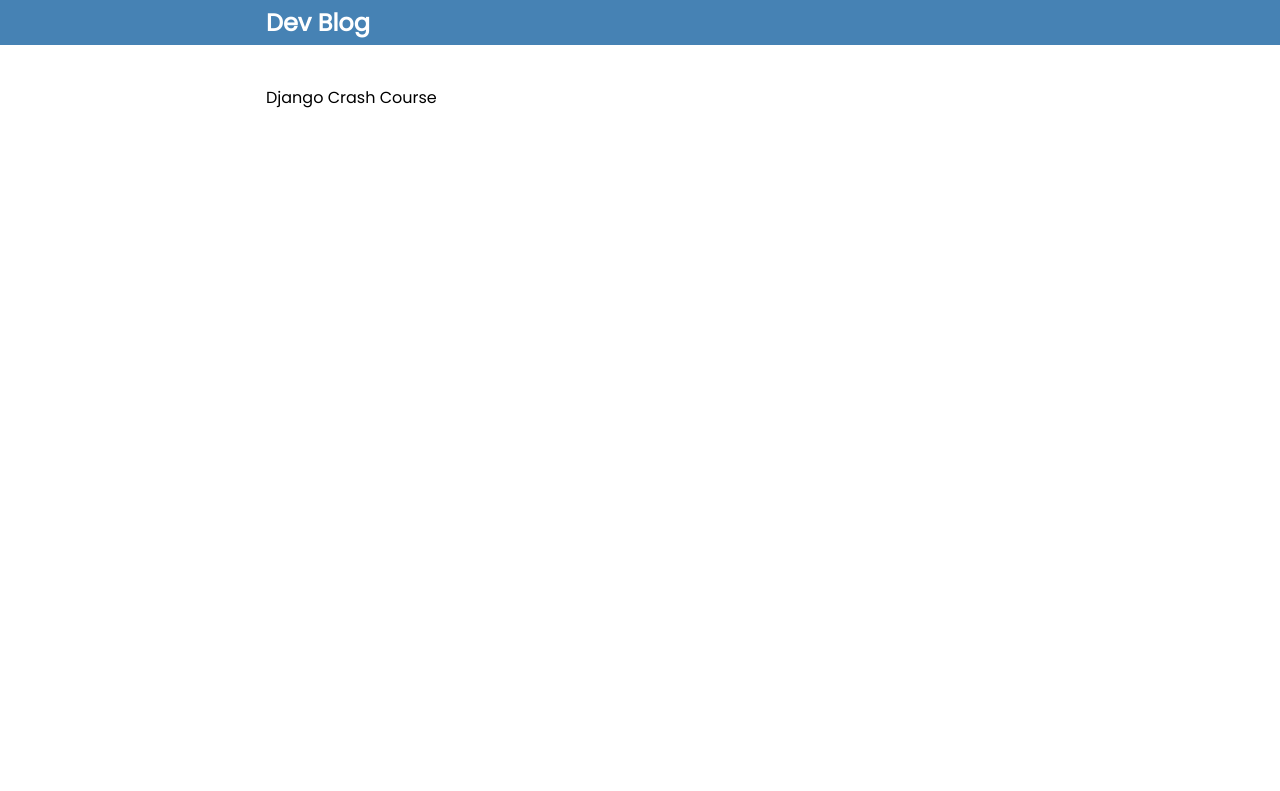
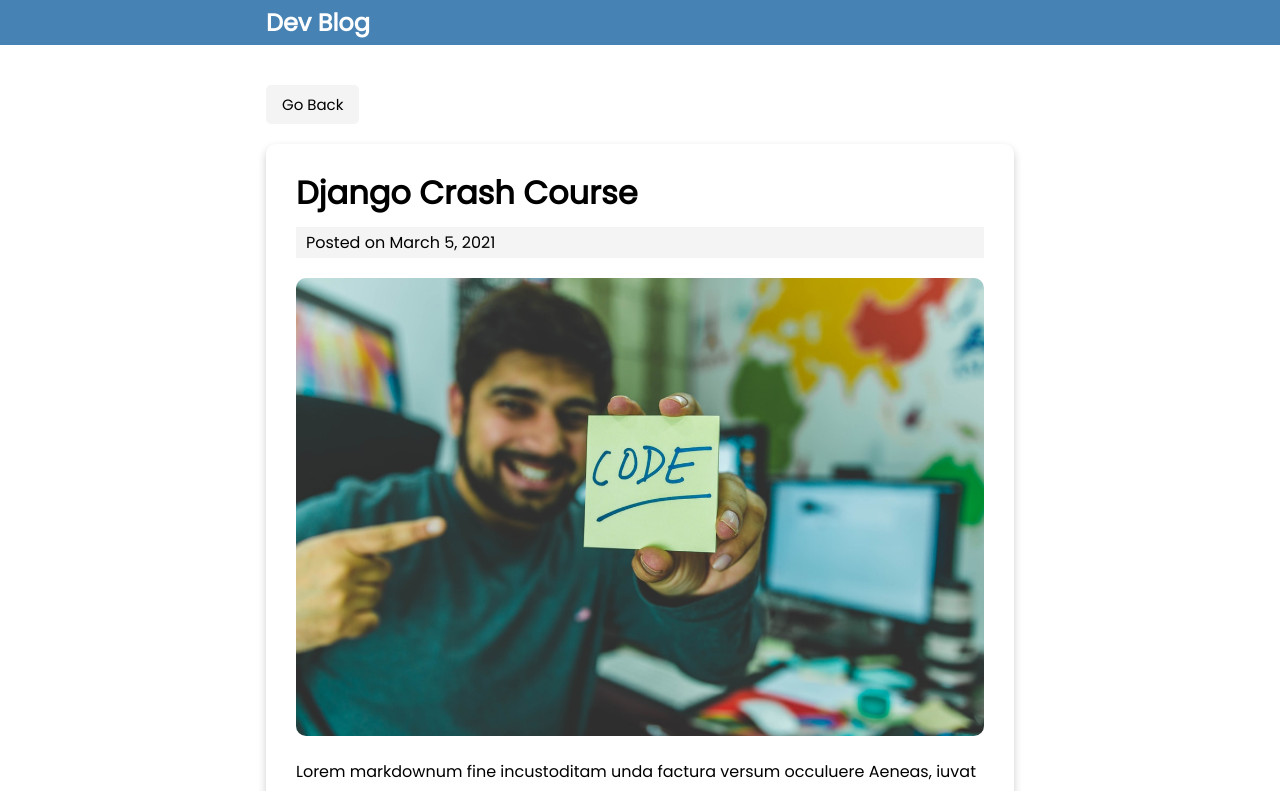
Before and after one commit to MasterSancho/Next-2_Dev_Blog, a Next.js app in the folder frontend/: page /blog/django-crash-course in a window 1280 px wide. Shown: the top 791 px of the page. Built offline with nearby package versions, Linux system fonts and the light colour scheme.

Commit message:
13. dangerouslySetInnerHTML

```diff
--- a/frontend/pages/blog/[slug].js
+++ b/frontend/pages/blog/[slug].js
@@ -9,7 +9,21 @@ export default function PostPage({
  slug,
  content,
 }) {
- return <div>{title}</div>;
+ return (
+  <>
+   <Link href='/'>
+    <a className='btn btn-back'>Go Back</a>
+   </Link>
+   <div className='card card-page'>
+    <h1 className='post-title'>{title}</h1>
+    <div className='post-date'>Posted on {date}</div>
+    <img src={cover_image} alt='' />
+    <div className='post-body'>
+     <div dangerouslySetInnerHTML={{ __html: marked(content) }}></div>
+    </div>
+   </div>
+  </>
+ );
 }
 
 export async function getStaticPaths() {
```
